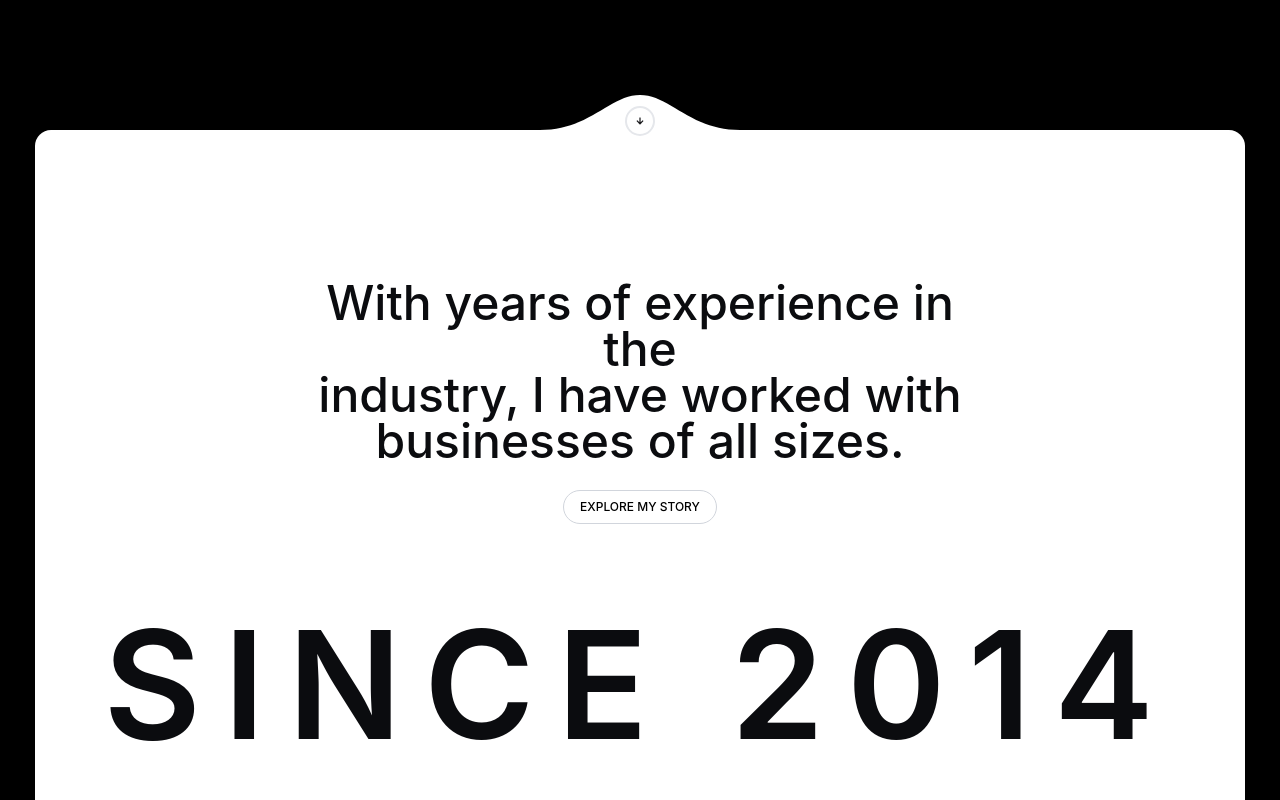
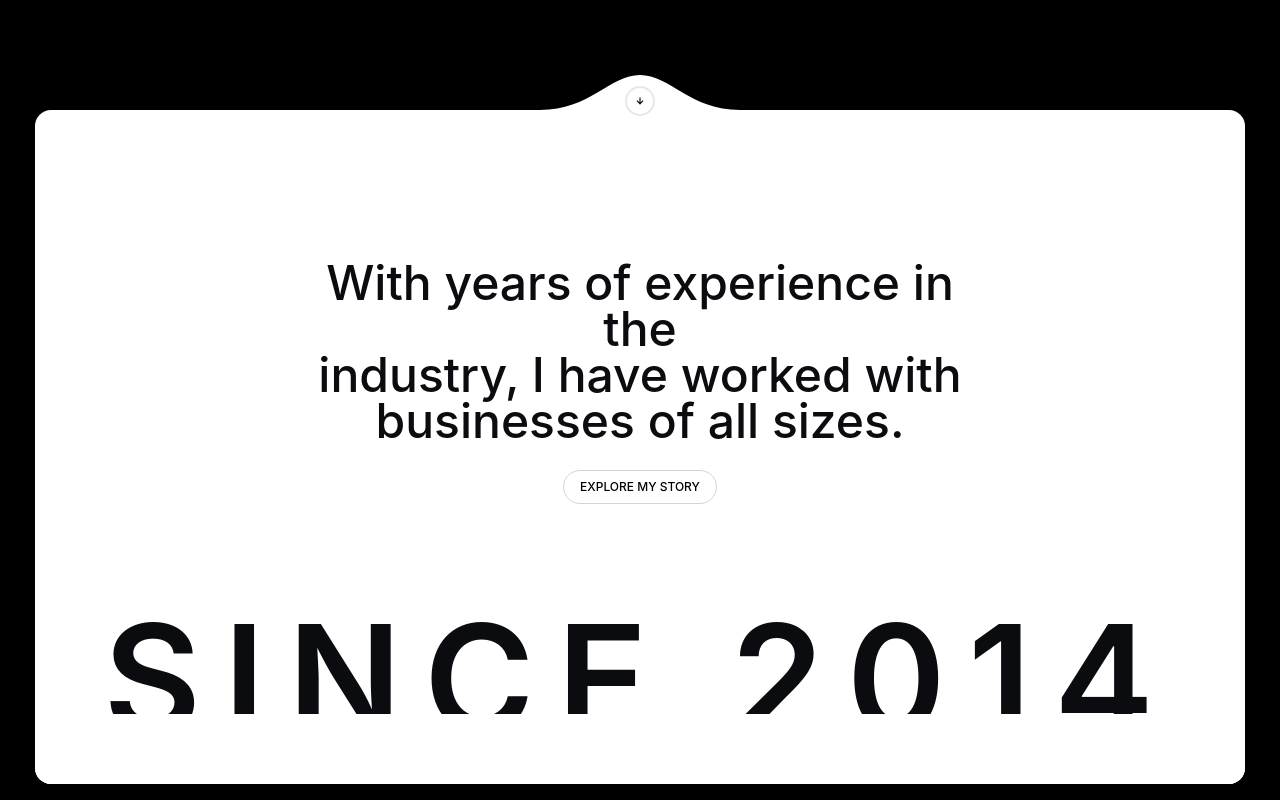
Before and after one commit to minidukalhara14/creative-portfolio, a React (Vite) app: page / in a window 1280 px wide. Shown: the part 640-1440 px from the top of the page. Built offline with nearby package versions, Linux system fonts and the light colour scheme.

Commit message:
create changes in hero card

```diff
--- a/src/components/common/HeroCard.jsx
+++ b/src/components/common/HeroCard.jsx
@@ -25,7 +25,7 @@ export default function HeroCard() {
     return (
         <div className="w-[calc(100vw-70px)]  rounded-2xl  text-primary flex justify-center items-center relative ">
 
-            <div className="w-full h-[calc(100vh+20px)] absolute -top-[30px] bg-secondary flex items-center flex-col rounded-2xl relative">
+            <div className="w-full h-[calc(100%+30px)] absolute -top-[35px] bg-secondary flex items-center flex-col rounded-2xl relative">
 
               <div className="absolute -top-[35px] w-[200px] h-[35px] text-white flex items-center justify-center ">
 
@@ -64,7 +64,7 @@ export default function HeroCard() {
                   </Link>
                 </div>
 
-                <div className="w-full flex justify-center items-center mt-[70px] py-4">
+                <div className="w-full flex justify-center items-center mt-[100px]">
 
                     <motion.span
 
@@ -88,7 +88,7 @@ export default function HeroCard() {
 
                 </div>
 
-                <div className="w-[calc(100vw-70px)] absolute bottom-0  h-[70px] bg-secondary  ">
+                <div className="w-[calc(100vw-70px)] absolute bottom-0  h-[70px] bg-secondary rounded-b-2xl   ">
 
                 </div>
 
```
